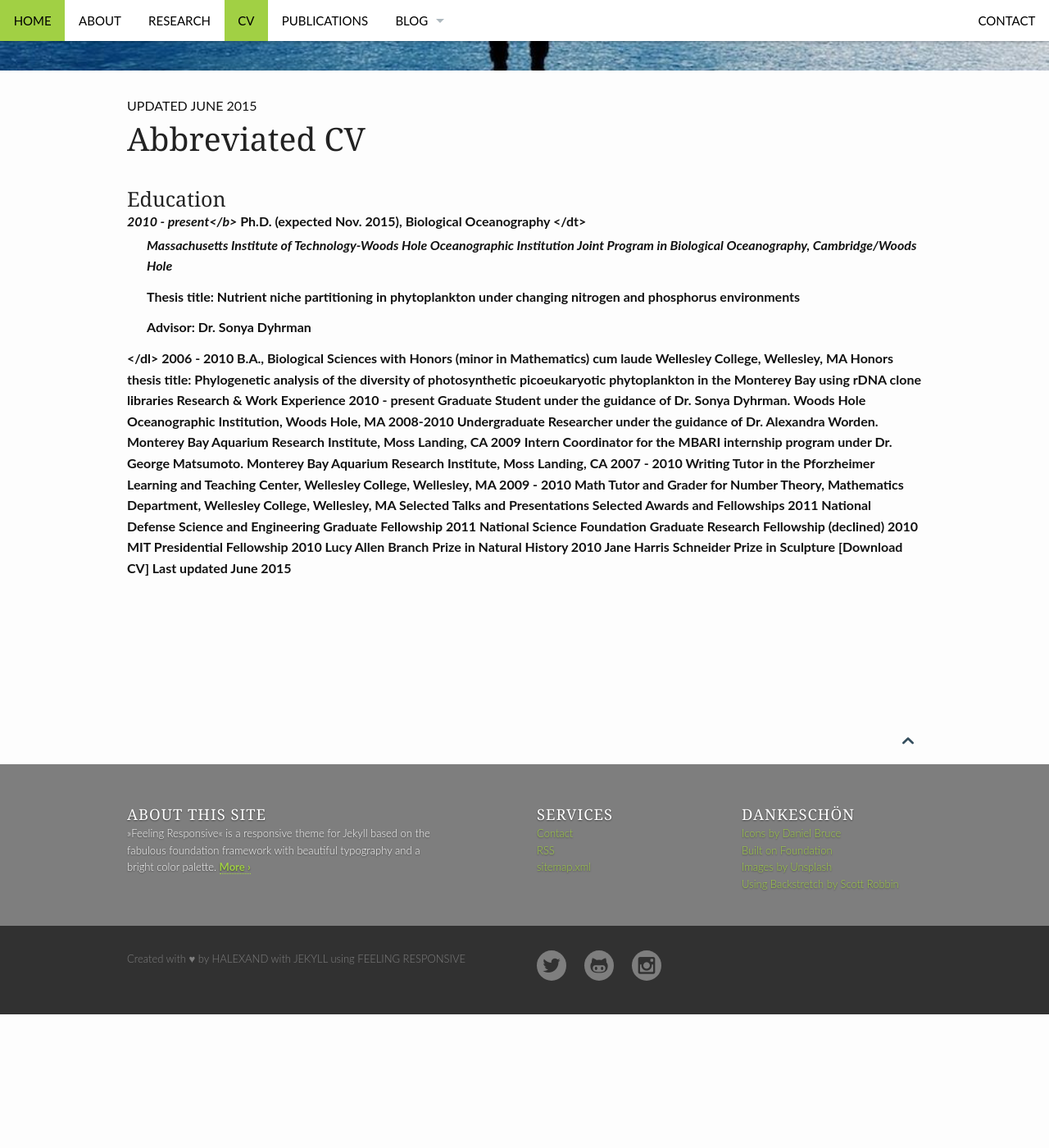
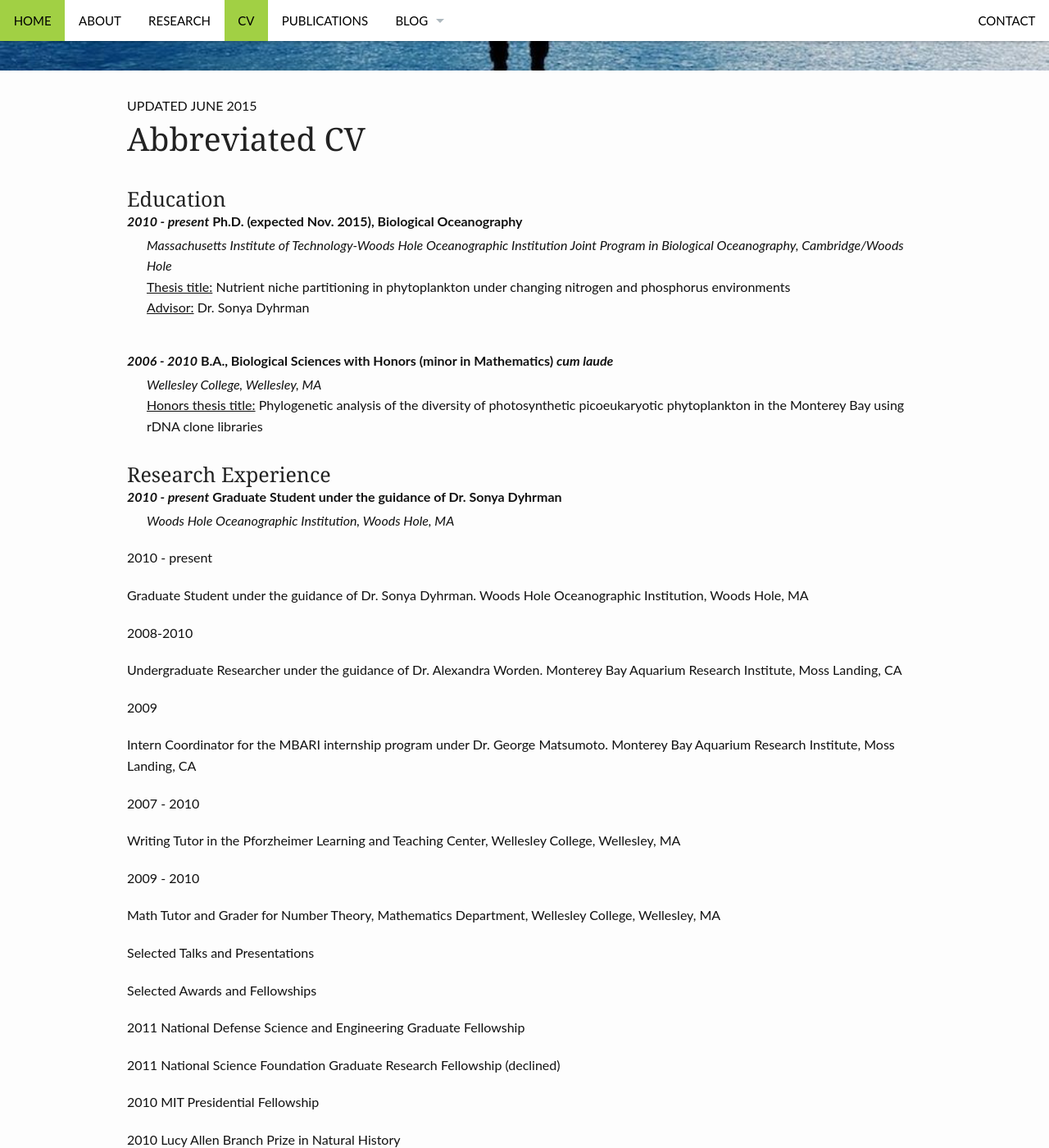
Before and after one commit to halexand/halexand.github.io, a Jekyll site: the page built from pages/CV.md, in a window 1280 px wide and 1400 px high, scrolled down 274 px. Shown: the whole window at 82% size. Built offline with Jekyll 4.4.1, drawn with Linux system fonts in a browser that asks for light colours; before the commit the page ends 1511 px from its top, so only the background shows below that; some of the changed text lies outside the part shown.

Commit message:
Update CV.md

```diff
--- a/pages/CV.md
+++ b/pages/CV.md
@@ -9,21 +9,21 @@ permalink: "/cv/"
 ---
 <h3>Education</h3>
 <dl>
-<dt> <b><i>2010 - present</b></i>  Ph.D. (expected Nov. 2015), Biological Oceanography </dt>
-<dd><i>Massachusetts Institute of Technology-Woods Hole Oceanographic Institution Joint Program in Biological Oceanography, Cambridge/Woods Hole</i></dd>
-<dd>Thesis title: Nutrient niche partitioning in phytoplankton under changing nitrogen and phosphorus environments</dd>
-<dd>Advisor:      Dr. Sonya Dyhrman</dd>
+<dt> <b><i>2010 - present</i></b>  Ph.D. (expected Nov. 2015), Biological Oceanography </dt>
+<dd><i>Massachusetts Institute of Technology-Woods Hole Oceanographic Institution Joint Program in Biological Oceanography, Cambridge/Woods Hole</i>
+<br><u>Thesis title:</u>  Nutrient niche partitioning in phytoplankton under changing nitrogen and phosphorus environments
+<br><u>Advisor:</u>  Dr. Sonya Dyhrman</dd>
+<dt> <b><i>2006 - 2010</i></b>  B.A., Biological Sciences with Honors (minor in Mathematics) <i>cum laude</i> </dt>
+<dd><i>Wellesley College, Wellesley, MA</i>
+<br><u>Honors thesis title:</u> Phylogenetic analysis of the diversity of photosynthetic picoeukaryotic phytoplankton in the Monterey Bay using rDNA clone libraries</dd>
 </dl>
 
-2006 - 2010
-
-B.A., Biological Sciences with Honors (minor in Mathematics) cum laude
-
-Wellesley College, Wellesley, MA
-
-Honors thesis title: Phylogenetic analysis of the diversity of photosynthetic picoeukaryotic phytoplankton in the Monterey Bay using rDNA clone libraries
-
-Research & Work Experience
+<h3>Research Experience</h3>
+<dl>
+<dt> <b><i>2010 - present</i></b>  Graduate Student under the guidance of Dr. Sonya Dyhrman
+ </dt>
+<dd><i>Woods Hole Oceanographic Institution, Woods Hole, MA</i></dd>
+</dl>
 
 2010 - present
 
```
